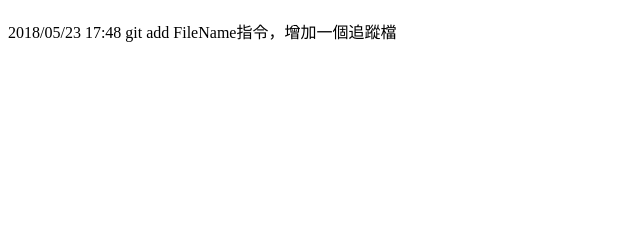
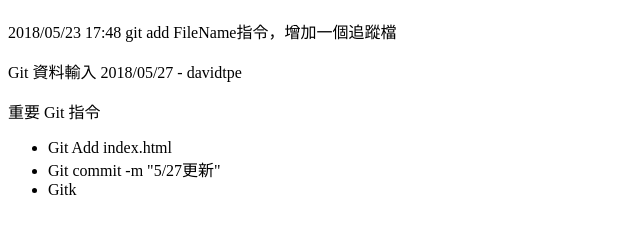
Before and after one commit to davidtpe/html_git, a plain HTML site: page index.html in a window 1280 px wide. Shown: the part 70-304 px from the top of the page, without its empty margins (0-640 px from the left). Drawn offline with Linux system fonts and the light colour scheme.

Commit message:
5/27變更

```diff
--- a/index.html
+++ b/index.html
@@ -11,6 +11,16 @@
 <body>
     <h1>Git HTML 文件版本管理</h1>
     <p>2018/05/23 17:48 git add FileName指令，增加一個追蹤檔</p>
+    <p>Git 資料輸入 2018/05/27 - davidtpe</p>
+    <div>
+        <p>重要 Git 指令</p>
+        <ul>
+            <li>Git Add index.html</li>
+            <li>Git commit -m "5/27更新"</li>
+            <li>Gitk</li>
+        </ul>
+    </div>
+
 </body>
 
 </html>
```
